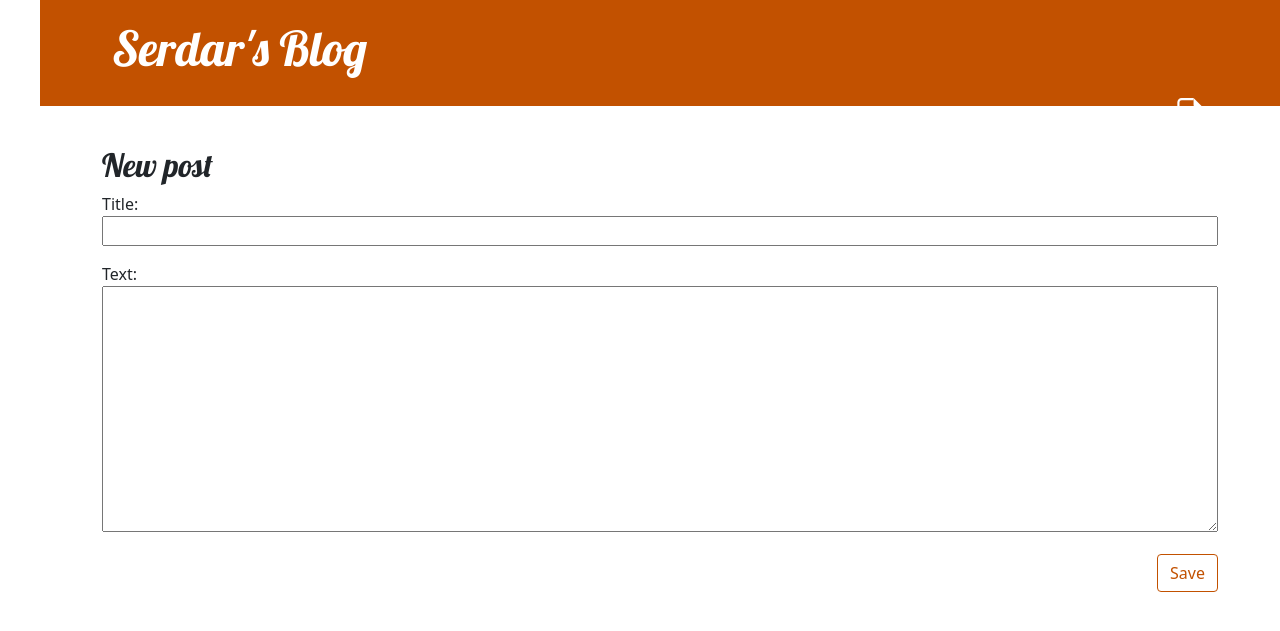
After one commit to SerdarApaydin/BounSWE573-2022Spring, a Django app: page /post/new/ in a window 1280 px wide. The commit adds this page. Shown: the top 631 px of the page. Run offline with Django 4.2, Linux system fonts and the light colour scheme; some libraries are stand-ins or nearby versions.

Commit message:
Django forms are created, new post and post edit features are implemented

```diff
--- /dev/null
+++ b/blog/forms.py
@@ -0,0 +1,8 @@
+from django import forms
+from .models import Post
+
+class PostForm(forms.ModelForm):
+
+    class Meta:
+        model = Post
+        fields = ('title', 'text',)
--- a/blog/templates/blog/base.html
+++ b/blog/templates/blog/base.html
@@ -6,11 +6,15 @@
         <link rel="stylesheet" href="https://cdn.jsdelivr.net/npm/bootstrap@5.1.3/dist/css/bootstrap.min.css" integrity="sha384-1BmE4kWBq78iYhFldvKuhfTAU6auU8tT94WrHftjDbrCEXSU1oBoqyl2QvZ6jIW3" crossorigin="anonymous">
         <link href='//fonts.googleapis.com/css?family=Lobster&subset=latin,latin-ext' rel='stylesheet' type='text/css'>
         <link rel="stylesheet" href="{% static 'css/blog.css' %}">
+        <link rel="stylesheet" href="https://use.fontawesome.com/releases/v5.0.8/css/all.css">
     </head>
     <body>
         <header class="page-header">
           <div class="container">
-              <h1><a href="/">Django Girls Blog</a></h1>
+              <h1><a href="/">Serdar's Blog</a></h1>
+              <a href="{% url 'post_new' %}" class="top-menu">
+                {% include './icons/file-earmark-plus.svg' %}
+            </a>
           </div>
         </header>
         <main class="container">
--- a/blog/templates/blog/post_detail.html
+++ b/blog/templates/blog/post_detail.html
@@ -2,6 +2,11 @@
 
 {% block content %}
     <article class="post">
+        <aside class="actions">
+            <a class="btn btn-secondary" href="{% url 'post_edit' pk=post.pk %}">
+                {% include './icons/pencil-fill.svg' %}
+            </a>
+        </aside>
         {% if post.published_date %}
             <time class="date">
                 {{ post.published_date }}
--- /dev/null
+++ b/blog/templates/blog/post_edit.html
@@ -0,0 +1,9 @@
+{% extends 'blog/base.html' %}
+
+{% block content %}
+    <h2>New post</h2>
+    <form method="POST" class="post-form">{% csrf_token %}
+        {{ form.as_p }}
+        <button type="submit" class="save btn btn-secondary">Save</button>
+    </form>
+{% endblock %}
--- a/blog/urls.py
+++ b/blog/urls.py
@@ -2,5 +2,9 @@ from unicodedata import name
 from django.urls import URLPattern, path
 from . import views
 
+
 urlpatterns = [ path('', views.post_list, name='post_list'),
-    path('post/<int:pk>/',views.post_detail,name='post_detail'),]
+    path('post/<int:pk>/',views.post_detail,name='post_detail'),
+    path('post/new/', views.post_new, name='post_new'),
+    path('post/<int:pk>/edit/', views.post_edit, name='post_edit'),
+]
--- a/blog/views.py
+++ b/blog/views.py
@@ -1,6 +1,9 @@
 from django.shortcuts import get_object_or_404, render
 from .models import Post
 from django.utils import timezone
+from .forms import PostForm
+from django.shortcuts import redirect
+
 # Create your views here.
 
 def post_list(request):
@@ -10,3 +13,30 @@ def post_list(request):
 def post_detail(request,pk):
     post = get_object_or_404(Post,pk=pk)
     return render(request, 'blog/post_detail.html',{'post':post})
+
+def post_new(request):
+    if request.method == "POST":
+        form = PostForm(request.POST)
+        if form.is_valid():
+            post = form.save(commit=False)
+            post.author = request.user
+            post.published_date = timezone.now()
+            post.save()
+            return redirect('post_detail', pk=post.pk)
+    else:
+        form = PostForm()
+    return render(request, 'blog/post_edit.html', {'form': form})
+
+def post_edit(request, pk):
+    post = get_object_or_404(Post, pk=pk)
+    if request.method == "POST":
+        form = PostForm(request.POST, instance=post)
+        if form.is_valid():
+            post = form.save(commit=False)
+            post.author = request.user
+            post.published_date = timezone.now()
+            post.save()
+            return redirect('post_detail', pk=post.pk)
+    else:
+        form = PostForm(instance=post)
+    return render(request, 'blog/post_edit.html', {'form': form})
```
Also changed, not shown: blog/templates/blog/icons/file-earmark-plus.svg (added), blog/templates/blog/icons/pencil-fill.svg (added).
